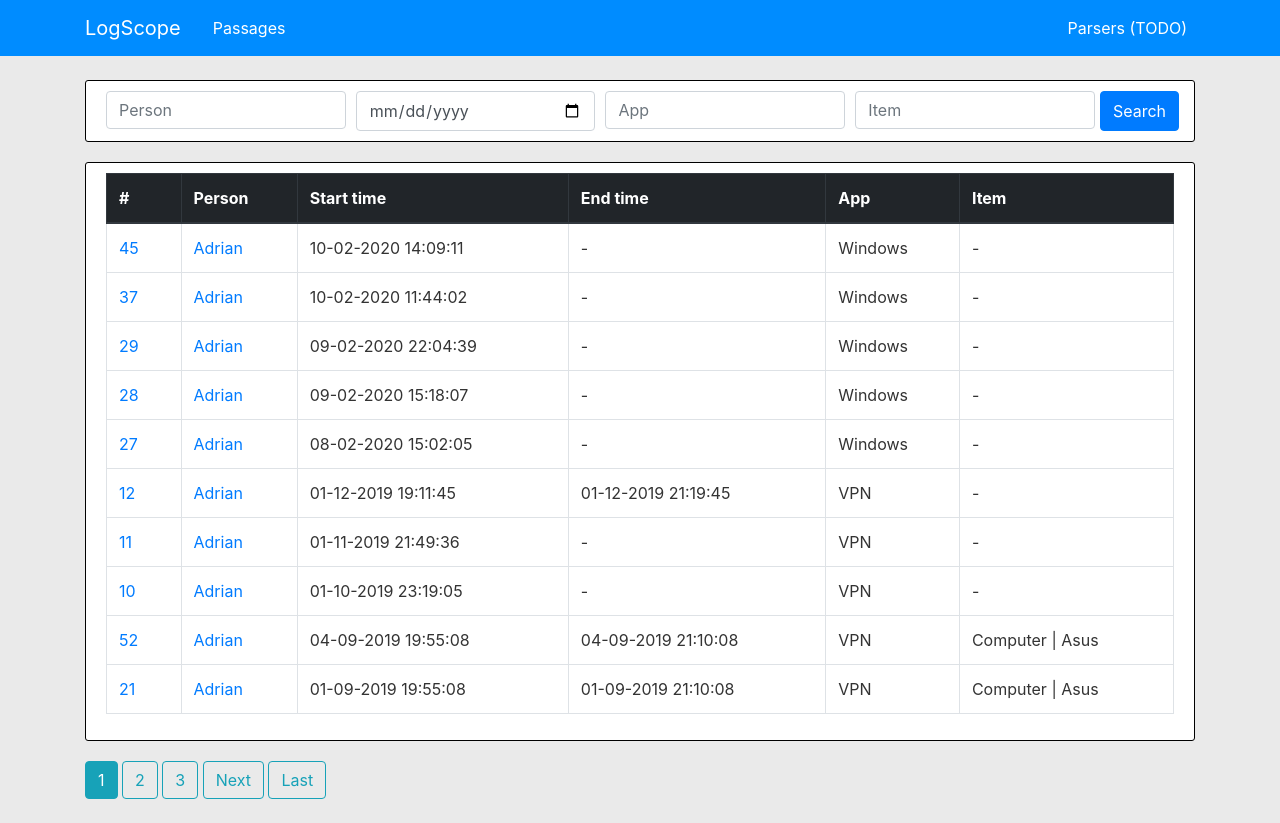
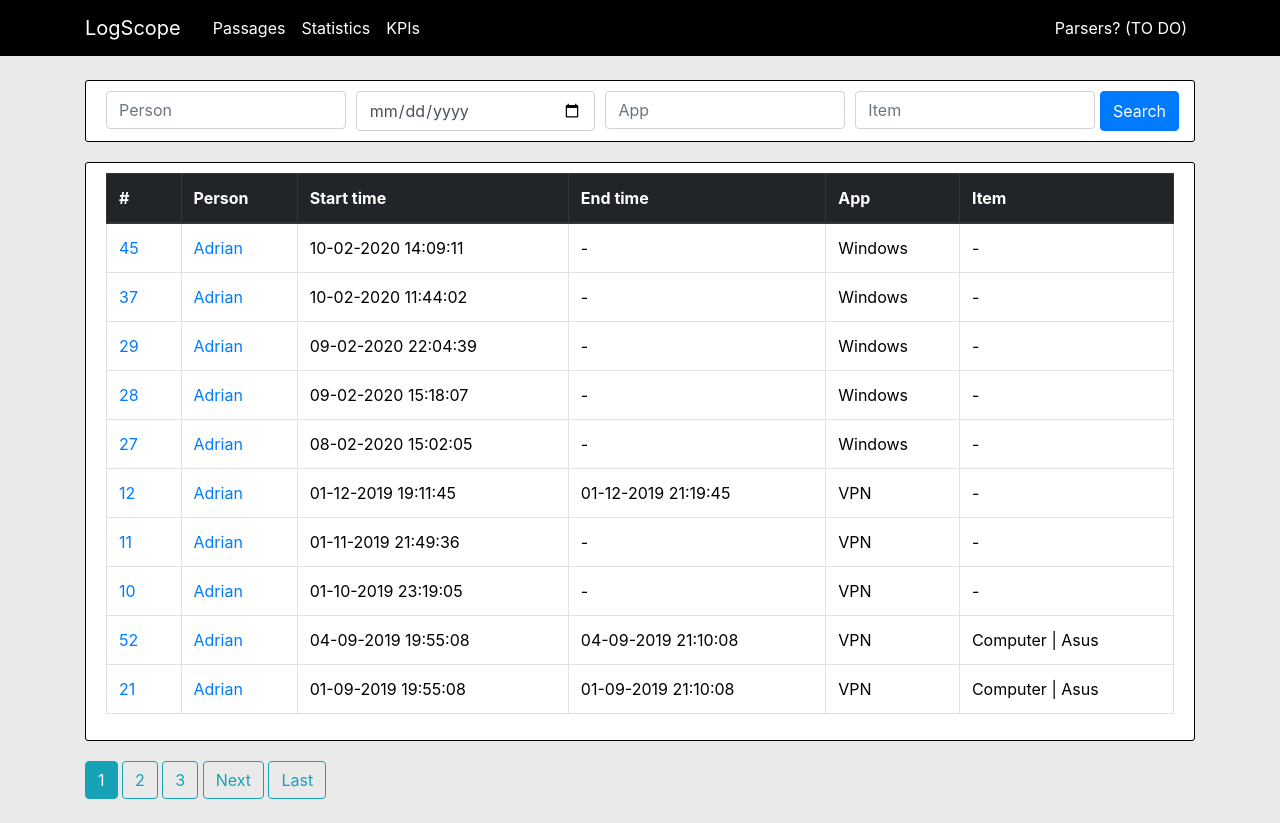
Before and after one commit to apm1005/TFG, a Django app: page /passage/ in a window 1280 px wide. Run offline with Django 3.2, Linux system fonts and the light colour scheme; data comes from the database, SQL or seed files in the repository; parts of the project's set-up code (start-up, migrations or seed data) failed here and were passed over; some libraries are stand-ins or nearby versions.

Commit message:
Changed navbar #43

```diff
--- a/app/src/logscope/static/logscope/main.css
+++ b/app/src/logscope/static/logscope/main.css
@@ -1,6 +1,6 @@
 body {
   background: #EAEAEA;
-  color: #333333;
+  color: #000000;
   margin-top: 5rem;
 }
 
@@ -9,7 +9,7 @@ ul {
 }
 
 .bg-steel {
-  background-color: #008cff;
+  background-color: #000000;
 }
 
 .site-header .navbar-nav .nav-link {
@@ -17,7 +17,7 @@ ul {
 }
 
 .site-header .navbar-nav .nav-link:hover {
-  color: #cbd5db;
+  color: #00b7ff;
 }
 
 .site-header .navbar-nav .nav-link.active {
--- a/app/src/logscope/templates/logscope/base.html
+++ b/app/src/logscope/templates/logscope/base.html
@@ -34,12 +34,18 @@
                     <span class="navbar-toggler-icon"></span>
                 </button>
                 <div class="collapse navbar-collapse" id="navbarToggle">
-                    <div class="navbar-nav mr-auto">
+                    <div class="navbar-nav">
                       <a class="nav-item nav-link" href="{% url 'logscope-passage' %}">Passages</a>
                     </div>
+                    <div class="navbar-nav">
+                      <a class="nav-item nav-link" href="#">Statistics</a>
+                    </div>
+                    <div class="navbar-nav">
+                      <a class="nav-item nav-link" href="#">KPIs</a>
+                    </div>
                     <!-- Navbar Right Side -->
-                    <div class="navbar-nav">
-                      <a class="nav-item nav-link" href="#">Parsers (TODO)</a>
+                    <div class="navbar-nav ml-auto">
+                      <a class="nav-item nav-link" href="#">Parsers? (TO DO)</a>
                     </div>
                 </div>
             </div>
--- a/app/src/logscope/urls.py
+++ b/app/src/logscope/urls.py
@@ -7,7 +7,6 @@ from .views import (
     PersonPassageListView,
 )
 
-# TODO - Add passage/search, views.search/PassageSearch.as_view(), name='passage-search'
 urlpatterns = [
     path('', HomeView.as_view(), name='logscope-home'),
     path('passage/', PassageListView.as_view(), name='logscope-passage'),
--- a/app/src/logscope/views.py
+++ b/app/src/logscope/views.py
@@ -1,4 +1,4 @@
-from django.shortcuts import render, get_object_or_404
+from django.shortcuts import get_object_or_404
 from django.views.generic import (
     ListView,
     DetailView,
@@ -17,28 +17,27 @@ class PassageListView(ListView):
     template_name = 'logscope/passage.html'
     context_object_name = 'passages'
     paginate_by = 10
+    ordering = ['-start_time']
 
     def get_queryset(self):
-        """Method to filter a search by person, app and date"""
-        filter_set = Passage.objects.all()
+        qs = super().get_queryset()
+        if self.request.GET.get('person') is not None:
+            person = self.request.GET.get('person')
+            qs = qs.filter(person__login__icontains=person)
 
-        if self.request.GET.get('person'):
-            person = self.request.GET.get('person')
-            filter_set = filter_set.filter(person__login__icontains=person)
+        if self.request.GET.get('date') is not None:
+            date = self.request.GET.get('date')
+            qs = qs.filter(start_time__icontains=date)
 
-        if self.request.GET.get('date'):
-            date = self.request.GET.get('date')
-            filter_set = filter_set.filter(start_time__icontains=date)
+        if self.request.GET.get('app') is not None:
+            app = self.request.GET.get('app')
+            qs = qs.filter(app__name__icontains=app)
 
-        if self.request.GET.get('app'):
-            app = self.request.GET.get('app')
-            filter_set = filter_set.filter(app__name__icontains=app)
+        if self.request.GET.get('item') is not None:
+            item = self.request.GET.get('item')
+            qs = qs.filter(item__item_type__type__icontains=item)
 
-        if self.request.GET.get('item'):
-            item = self.request.GET.get('item')
-            filter_set = filter_set.filter(item__item_type__type__icontains=item)
-
-        return filter_set.order_by('-start_time')
+        return qs.order_by('-start_time')
 
 
 class PersonPassageListView(ListView):
```
